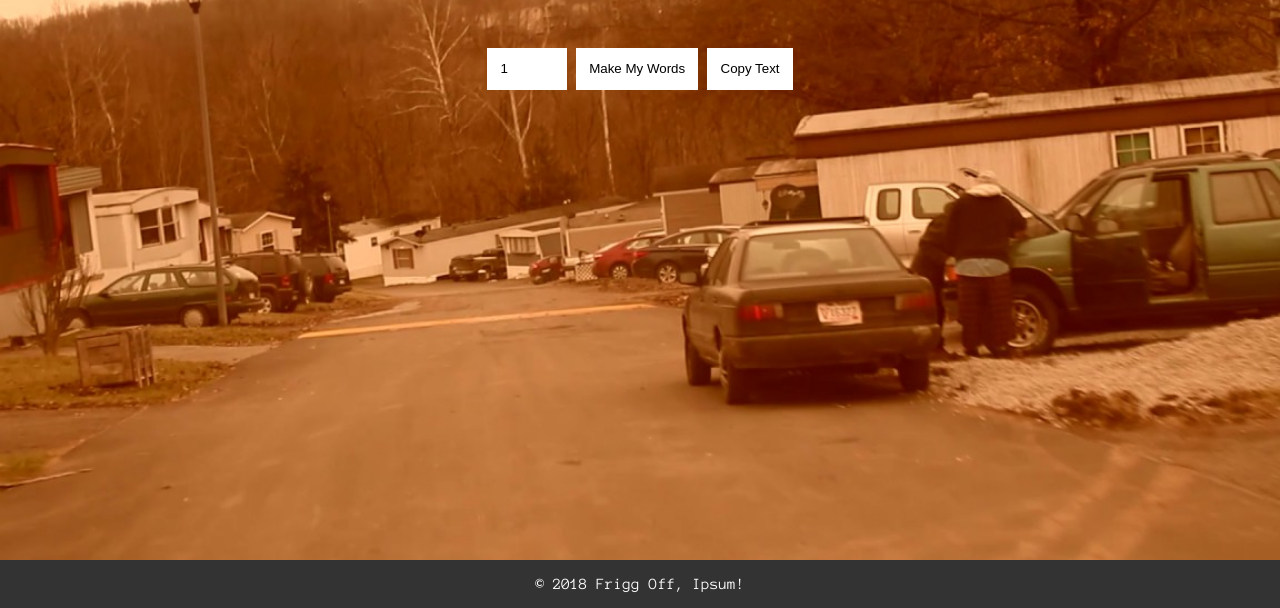
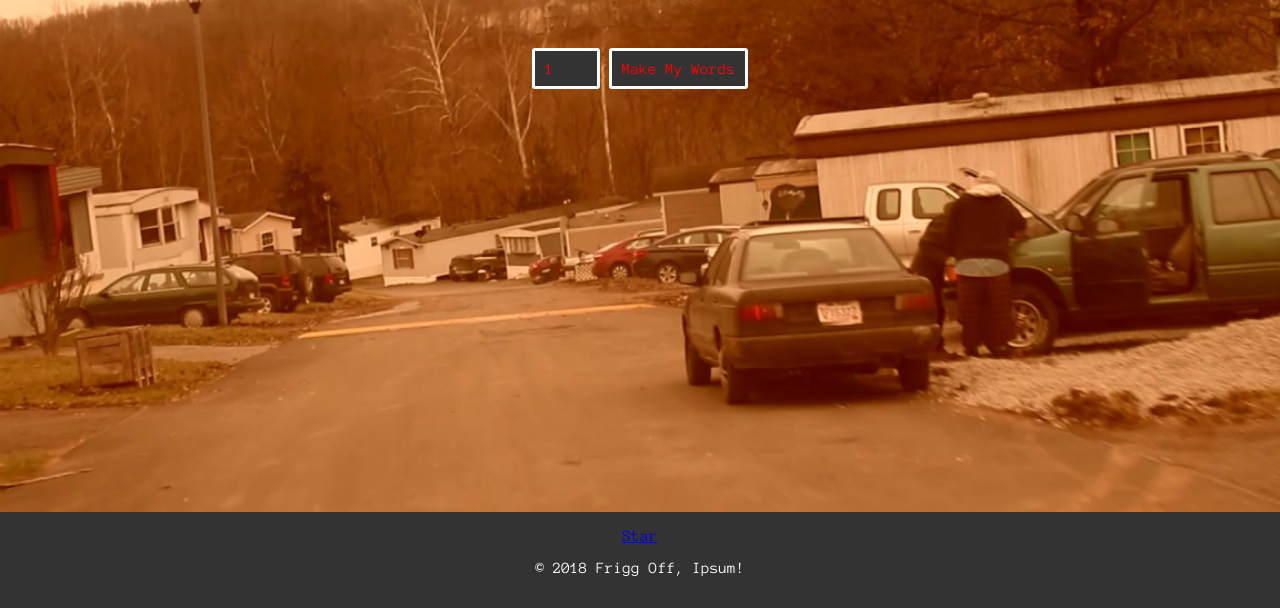
Before and after one commit to bplabombarda/friggoffipsum, a Flask app: page / in a window 1280 px wide. Shown: the part 192-800 px from the top of the page. Run offline with Flask 2, Linux system fonts and the light colour scheme; some libraries are stand-ins or nearby versions.

Commit message:
Changing up buttons and only showing copy button once text has been generated.

```diff
--- a/friggoffipsum/static/css/styles.css
+++ b/friggoffipsum/static/css/styles.css
@@ -64,17 +64,25 @@ form {
 }
 
 input {
-	background: white;
-	border: none;
-	padding: 1em;
+	background: #333;
+	border: 3px solid white;
+	padding: 0.6em;
+	color: red;
+	border-radius: 3px;
+	font-family: 'Anonymous Pro';
+	font-size: 1em;
+}
+
+input:hover {
+	cursor: pointer;
 }
 
 input[type='number'] {
-  max-width: 4em;
+  max-width: 3em;
 }
 
-input[type='submit'] {
-
+.copy-button {
+	display: none;
 }
 
 #output-text {
@@ -97,28 +105,3 @@ footer {
   background-color: #333333;
   text-align: center;
 }
-
-
-
-#copy-overlay {
-  display: none;
-  position: fixed;
-  top: 0;
-  background: rgba(0, 0, 0, 0.8);
-  width: 100vw;
-  left: 0;
-  height: 100vh;
-  z-index: 100;
-}
-
-#copy-text {
-  margin-top: 40vh;
-}
-
-#copy-text p {
-  font-size: 30px;
-  font-family: 'Poppins';
-  font-weight: bold;
-  color: #fff;
-  text-align: center;
-}
--- a/friggoffipsum/static/js/scripts.js
+++ b/friggoffipsum/static/js/scripts.js
@@ -23,16 +23,13 @@ function handleSubmit(e) {
 	  	var text = json.data;
 	    output.innerHTML = text;
 	    output.style.display = 'inherit';
+	    copy.style.display = 'inline';
 	  }
 	}
 	xhr.open('GET', '/get_text?paragraphs=' + pgraphs, true);
 	xhr.send();
 }
 
-function selectText() {
-
-	return copyText;
-}
 
 function handleCopy() {
 	var clip = new Clipboard('.copy-button');
--- a/friggoffipsum/templates/index.html
+++ b/friggoffipsum/templates/index.html
@@ -24,16 +24,12 @@
 		<div id="output-text"></div>
 	</section>
 
-	<div id="copy-overlay">
-		<div id="copy-text">
-			<p>Copied!</p>
-		</div>
-	</div>
-
 	<footer>
-		© 2018 Frigg Off, Ipsum!
+		<a class="github-button" href="https://github.com/bplabombarda/friggoffipsum" data-icon="octicon-star" aria-label="Star bplabombarda/friggoffipsum on GitHub">Star</a>
+		<p>© 2018 Frigg Off, Ipsum!</p>
 	</footer>
 
+  <script async defer src="https://buttons.github.io/buttons.js"></script>
 	<script src="https://cdnjs.cloudflare.com/ajax/libs/clipboard.js/1.7.1/clipboard.min.js"></script>
   <script type="text/javascript" src="{{ url_for('static', filename='js/scripts.js') }}"></script>
 </body>
```
